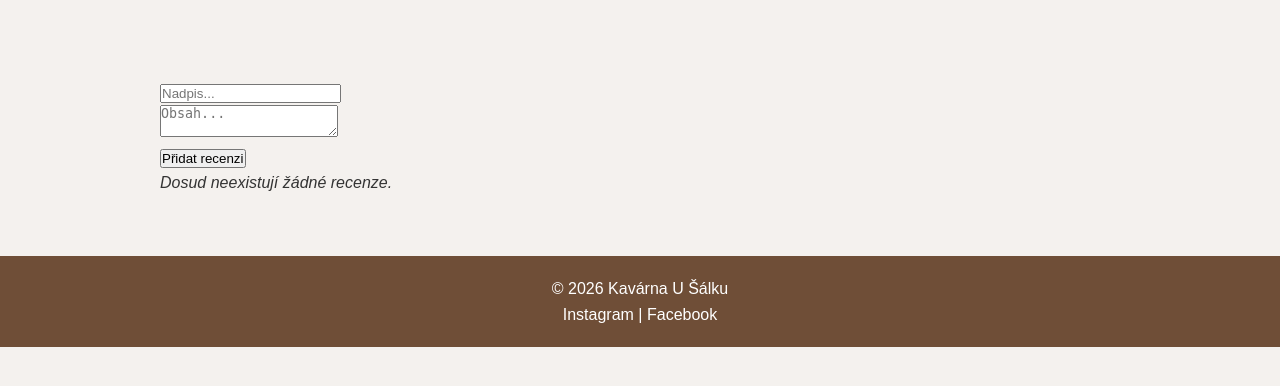
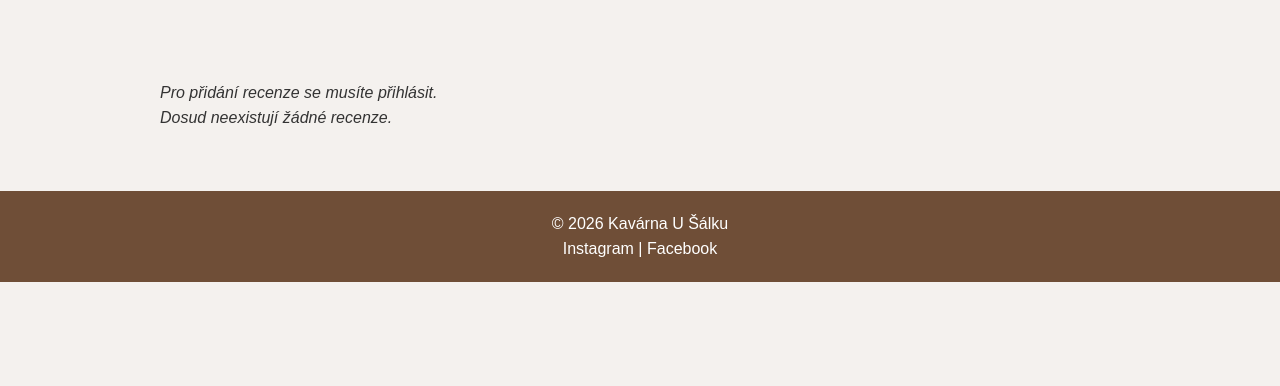
Before and after one commit to Um-Actually/JavaScript, a Node server app: template js/http_server/lepsi_http_server/app/views/posts.ejs in a window 1280 px wide. Shown: the part 72-458 px from the top of the page. Run offline with Node 20, Linux system fonts and the light colour scheme; the template is opened without the code that fills it, so the values that code supplies are empty.

Commit message:
uživatel musi byt prihlasený aby mohl udelůat recenzi

```diff
--- a/js/http_server/lepsi_http_server/app/controllers/postsController.js
+++ b/js/http_server/lepsi_http_server/app/controllers/postsController.js
@@ -5,6 +5,7 @@ exports.allPosts = (req, res) => {
 	res.render('posts', {
 		titulek: 'Recenze',
 		prispevky: model.nacistPrispevky(),
+		prihlasenyUzivatel: req.session.prihlasenyUzivatel
 	});
 }
 
@@ -19,7 +20,6 @@ exports.showPost = (req, res) => {
 		prispevek: prispevek,
 	});
 }
-
 
 exports.deletePost = (req, res) => {
     const id = req.params.id;
--- a/js/http_server/lepsi_http_server/app/views/posts.ejs
+++ b/js/http_server/lepsi_http_server/app/views/posts.ejs
@@ -1,10 +1,18 @@
 <%- include('_partials/header') %>
     <h1><%= titulek %></h1>
-    <form action="/posts/new" method="post">
+
+    <% if(prihlasenyUzivatel!=null) { %>
+        <form action="/posts/new" method="post">
         <input type="text" name="nadpis" placeholder="Nadpis..." required /><br />
         <textarea name="obsah" placeholder="Obsah..." required></textarea><br />
         <input type="submit" value="Přidat recenzi" />
     </form>
+
+    <%}
+
+     else { %>
+        <p><i>Pro přidání recenze se musíte přihlásit.</i></p>
+    <%}%>
 
 
     <% if(typeof prispevky == 'undefined' || prispevky.length == 0) { %>
```
Also changed, not shown: js/http_server/lepsi_http_server/app/controllers/usersController.js (line endings or trailing spaces).
